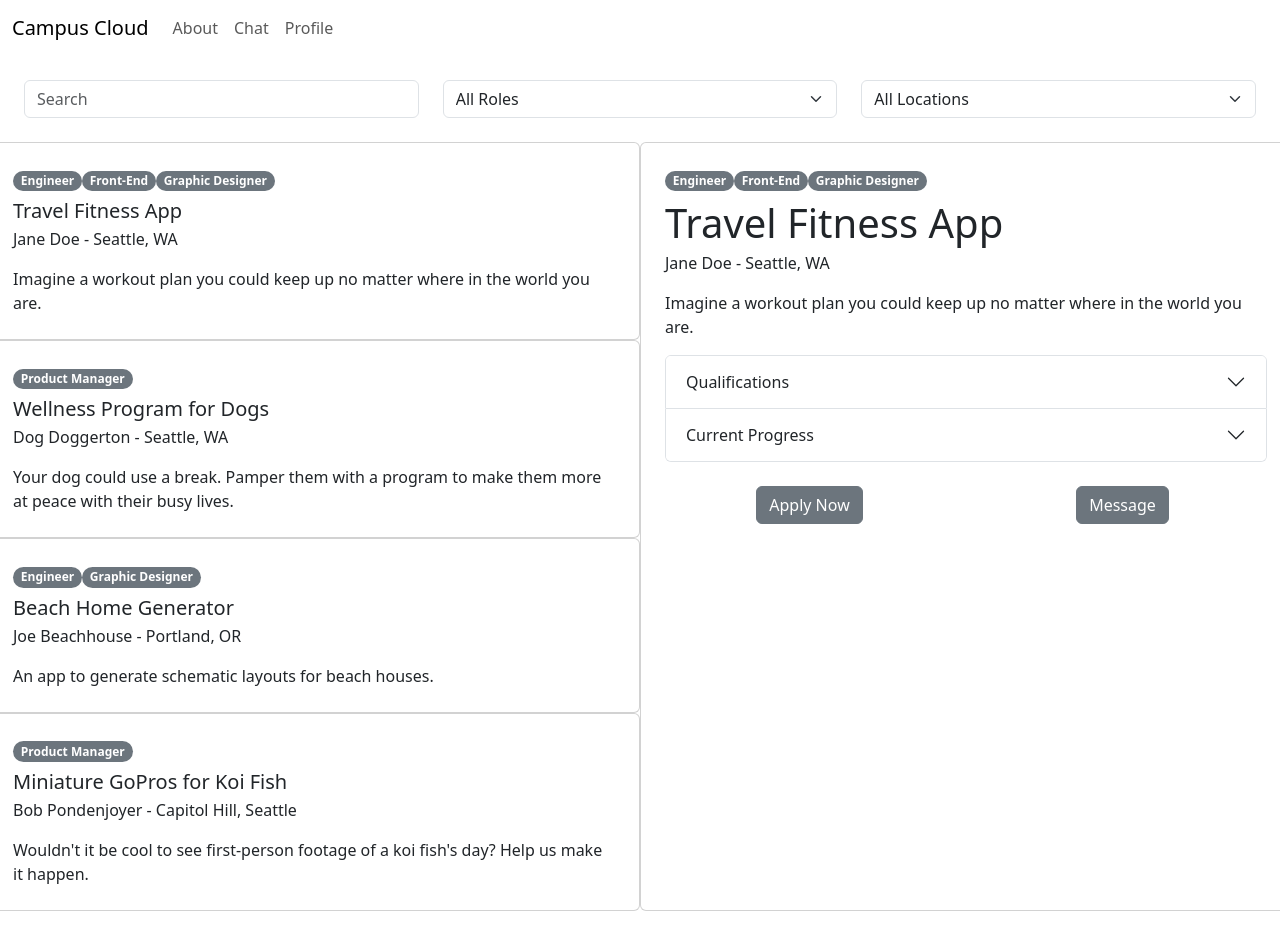
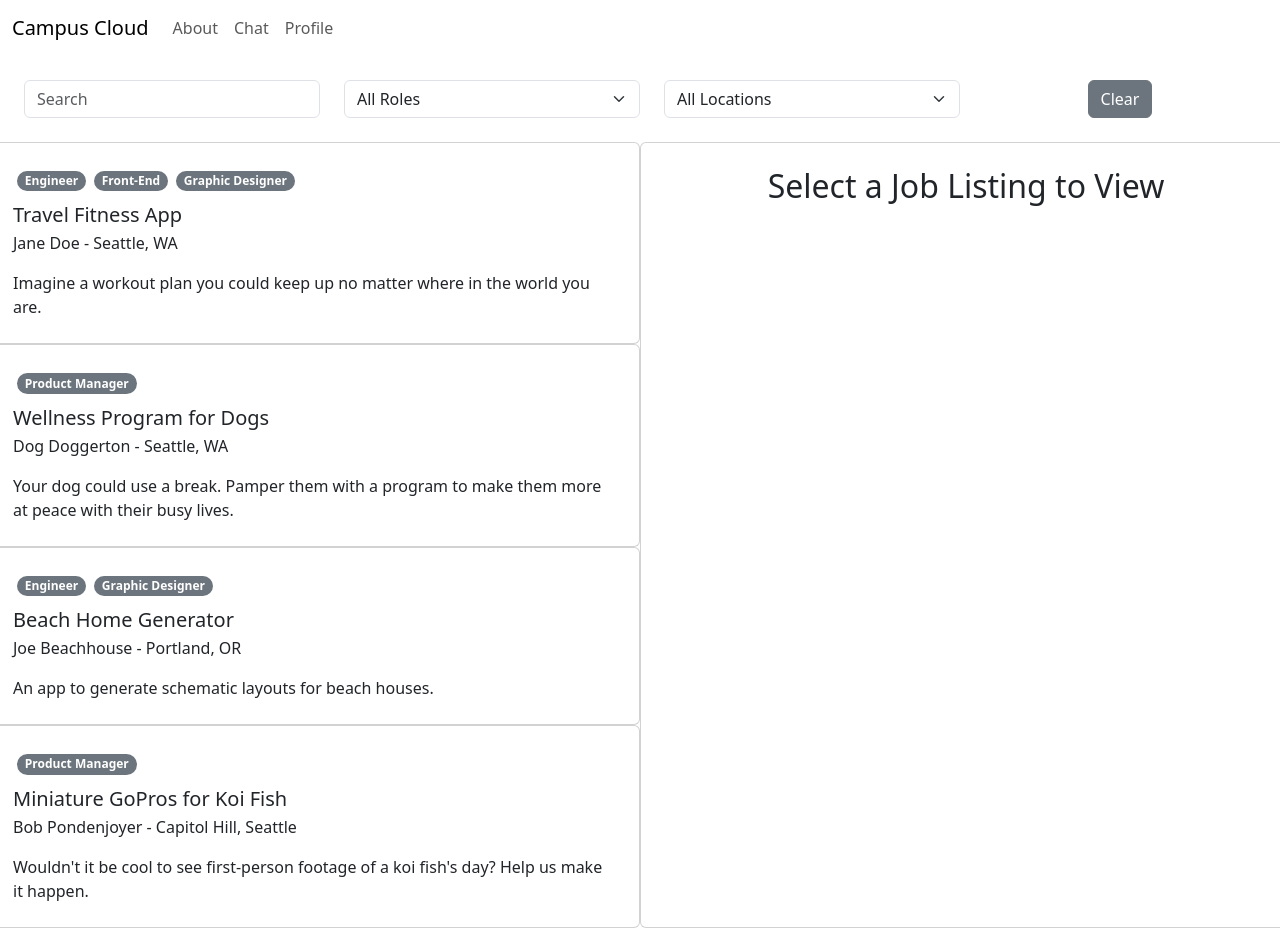
Before and after one commit to info340-au23a/project-hoda-ayad, a React (Create React App) app in the folder campus-cloud/: page / in a window 1280 px wide. Built offline with nearby package versions, Linux system fonts and the light colour scheme.

Commit message:
added (almost all) interactivity to the page

```diff
--- a/campus-cloud/src/App.css
+++ b/campus-cloud/src/App.css
@@ -1,10 +1,14 @@
 html, body, #root {
-  min-height: 100vh;
+  height: 100vh;
+}
+
+.full-height {
+  height: 100%;
+
 }
 
 .App {
   text-align: center;
-  min-height: 100%;
 }
 
 .App-logo {
--- a/campus-cloud/src/App.js
+++ b/campus-cloud/src/App.js
@@ -21,31 +21,35 @@ const sampleData = [{"title": "Travel Fitness App",
                      "roles":["Engineer","Front-End","Graphic Designer"],
                      "location":"Seattle, WA",
                      "shortdesc":"Imagine a workout plan you could keep up no matter where in the world you are.",
+                     "longdesc":"Imagine a workout plan you could keep up no matter where in the world you are. Imagine a workout plan you could keep up no matter where in the world you are. Imagine a workout plan you could keep up no matter where in the world you are.",
                      "poster":"Jane Doe"},
                      {"title": "Wellness Program for Dogs",
                      "roles":["Product Manager"],
                      "location":"Seattle, WA",
                      "shortdesc":"Your dog could use a break. Pamper them with a program to make them more at peace with their busy lives.",
+                     "longdesc":"Imagine a workout plan you could keep up no matter where in the world you are. Imagine a workout plan you could keep up no matter where in the world you are. Imagine a workout plan you could keep up no matter where in the world you are.",
                      "poster":"Dog Doggerton"},
                      {"title": "Beach Home Generator",
                      "roles":["Engineer", "Graphic Designer"],
                      "location":"Portland, OR",
                      "shortdesc":"An app to generate schematic layouts for beach houses.",
+                     "longdesc":"Imagine a workout plan you could keep up no matter where in the world you are. Imagine a workout plan you could keep up no matter where in the world you are. Imagine a workout plan you could keep up no matter where in the world you are.",
                      "poster":"Joe Beachhouse"},
                      {"title": "Miniature GoPros for Koi Fish",
                      "roles":["Product Manager"],
                      "location":"Capitol Hill, Seattle",
                      "shortdesc":"Wouldn't it be cool to see first-person footage of a koi fish's day? Help us make it happen.",
+                     "longdesc":"Imagine a workout plan you could keep up no matter where in the world you are. Imagine a workout plan you could keep up no matter where in the world you are. Imagine a workout plan you could keep up no matter where in the world you are.",
                      "poster":"Bob Pondenjoyer"}]
 
 
 function App() {
   return (
-    <div className="App">
+    <div className="App full-height">
         <Router>
             <NavBar />
             <Routes>
-                <Route exact path="/" element={<Home postings={sampleData}/>} />
+                <Route exact path="/" element={<Home postings={sampleData} className="full-height"/>} />
                 <Route path="/about" element={<About />} />
                 <Route
                     path="/chat"
--- a/campus-cloud/src/components/JobFilter.js
+++ b/campus-cloud/src/components/JobFilter.js
@@ -2,7 +2,7 @@
 
 import React, { useState } from "react";
 import {
-    Form, Input, Row, Col, Label
+    Form, Input, Row, Col, Label, Button
 } from 'reactstrap'
 
 export default function JobFilter(props) {
@@ -21,12 +21,18 @@ export default function JobFilter(props) {
         if (event.target.id === "role-select") {
             setRole(newVal);
             props.applyFilterCallback(query, newVal, location);
-            console.log("Set new role to: ", newVal)
         } else {
             setLocation(newVal);
             props.applyFilterCallback(query, role, newVal);
         }
 
+    }
+
+    function handleClear() {
+        setQuery('');
+        setLocation('All Locations');
+        setRole('All Roles');
+        props.applyFilterCallback('', 'All Roles', 'All Locations');
     }
 
     const roleElems = props.roleOptions.map((role) => {
@@ -36,7 +42,7 @@ export default function JobFilter(props) {
         return <option key={loc} value={loc}>{loc}</option>
     });
 
-    //console.log(query, role, location);
+
 
     return (
         <Form className="job-filter-form p-4">
@@ -84,6 +90,11 @@ export default function JobFilter(props) {
                         {locElems}
                     </Input>
                 </Col>
+                <Col className="px-0">
+                    <Button onClick={handleClear}>
+                        Clear
+                    </Button>
+                </Col>
             </Row>
         </Form>
     )
--- a/campus-cloud/src/components/Postings.js
+++ b/campus-cloud/src/components/Postings.js
@@ -6,7 +6,7 @@ import { Card, CardSubtitle, CardTitle, CardText,
 
 export function PostingWindow({ data }) {
     let windowContent = <SelectPrompt />;
-    if (data !== undefined) {
+    if (data !== null) {
         windowContent = <PostingView data={data}/>;
     }
 
@@ -20,7 +20,12 @@ export function PostingWindow({ data }) {
 
 export function PostingsList(props) {
 
-    const postingCards = props.postings.map((posting) => <PostingCard key={posting.title} data={posting}/>)
+    function handleClick(posting) {
+        props.selectPostingCallback(posting);
+    }
+
+    const postingCards = props.postings.map((posting) => <PostingCard data={posting}
+                                                                      onClick={() => handleClick(posting)}/>)
 
     return (
         <div className="postings">
@@ -29,11 +34,11 @@ export function PostingsList(props) {
     )
 }
 
-function PostingCard({ data }) {
-    const roleBadges = data.roles.map((role) => <Badge pill>{role}</Badge>)
+function PostingCard({ data, onClick }) {
+    const roleBadges = data.roles.map((role) => <Badge className="m-1" pill>{role}</Badge>)
 
     return (
-        <Card className="p-4 text-start">
+        <Card className="p-4 text-start" onClick={() => onClick(data)}>
             <div className="mb-2">
                 {roleBadges}
             </div>
@@ -51,7 +56,7 @@ function PostingCard({ data }) {
 }
 
 function PostingView({ data }) {
-    const roleBadges = data.roles.map((role) => <Badge pill>{role}</Badge>)
+    const roleBadges = data.roles.map((role) => <Badge className="m-1"pill>{role}</Badge>)
 
     const [open, setOpen] = useState('');
     const toggle = (id) => {
@@ -75,6 +80,9 @@ function PostingView({ data }) {
             </CardSubtitle>
             <CardText className="short-desc">
                 {data.shortdesc}
+            </CardText>
+            <CardText className="long-desc">
+                {data.longdesc}
             </CardText>
             <Accordion open={open} toggle={toggle} className="pb-4">
                 <AccordionItem>
@@ -112,6 +120,6 @@ function PostingView({ data }) {
 
 function SelectPrompt(props) {
     return (
-        <h2>Select a Job Listing to View</h2>
+        <h2 className="text-center">Select a Job Listing to View</h2>
     )
 }
--- a/campus-cloud/src/pages/Home.js
+++ b/campus-cloud/src/pages/Home.js
@@ -9,15 +9,9 @@ function Home(props) {
     const [query, setQuery] = useState('');
     const [role, setRole] = useState('All Roles');
     const [location, setLocation] = useState('All Locations');
+    const [selectedPosting, setSelectedPosting] = useState(null);
     const [filteredData, setFilteredData] = useState(props.postings);
 
-
-    // const filteredPostings = props.postings.filter((posting) => {
-    //     const nameMatch = (query === '') || ((posting.title.toLowerCase()).includes(query.toLowerCase()));
-    //     const roleMatch = (role === 'All Roles') || (role in posting.roles);
-    //     const locMatch = (location === 'All Locations') || (location === posting.location);
-    //     return nameMatch && roleMatch && locMatch;
-    // });
 
 
     const roleOptions = [...new Set(props.postings.reduce((all, current) => {
@@ -32,6 +26,7 @@ function Home(props) {
         setQuery(query);
         setRole(role);
         setLocation(loc);
+        setSelectedPosting(null);
         setFilteredData(() => {
             const filteredPostings = props.postings.filter((posting) => {
                 const nameMatch = (query === '') || ((posting.title.toLowerCase()).includes(query.toLowerCase()));
@@ -43,19 +38,29 @@ function Home(props) {
         });
     }
 
+    function selectPosting(posting) {
+        setSelectedPosting(posting);
+    }
 
+    function clearFilter() {
+        setQuery('');
+        setRole('All Roles');
+        setLocation('All Locations');
+        console.log(query, role, location)
+    }
 
     return (
         <div className="home">
             <JobFilter roleOptions={roleOptions}
                   locOptions={locOptions}
-                  applyFilterCallback={applyFilter}/>
+                  applyFilterCallback={applyFilter}
+                  clearFilterCallback={clearFilter}/>
             <Row style={{minHeight:'100%'}}>
                 <Col className='p-0' style={{minHeight:'100%'}}>
-                    <PostingsList key="postings-list" postings={filteredData}/>
+                    <PostingsList key="postings-list" postings={filteredData} selectPostingCallback={selectPosting}/>
                 </Col>
                 <Col className='p-0' style={{minHeight:'100%'}}>
-                    <PostingWindow key="posting-window" data={filteredData[0]}/>
+                    <PostingWindow key="posting-window" data={selectedPosting}/>
                 </Col>
             </Row>
         </div>
```
